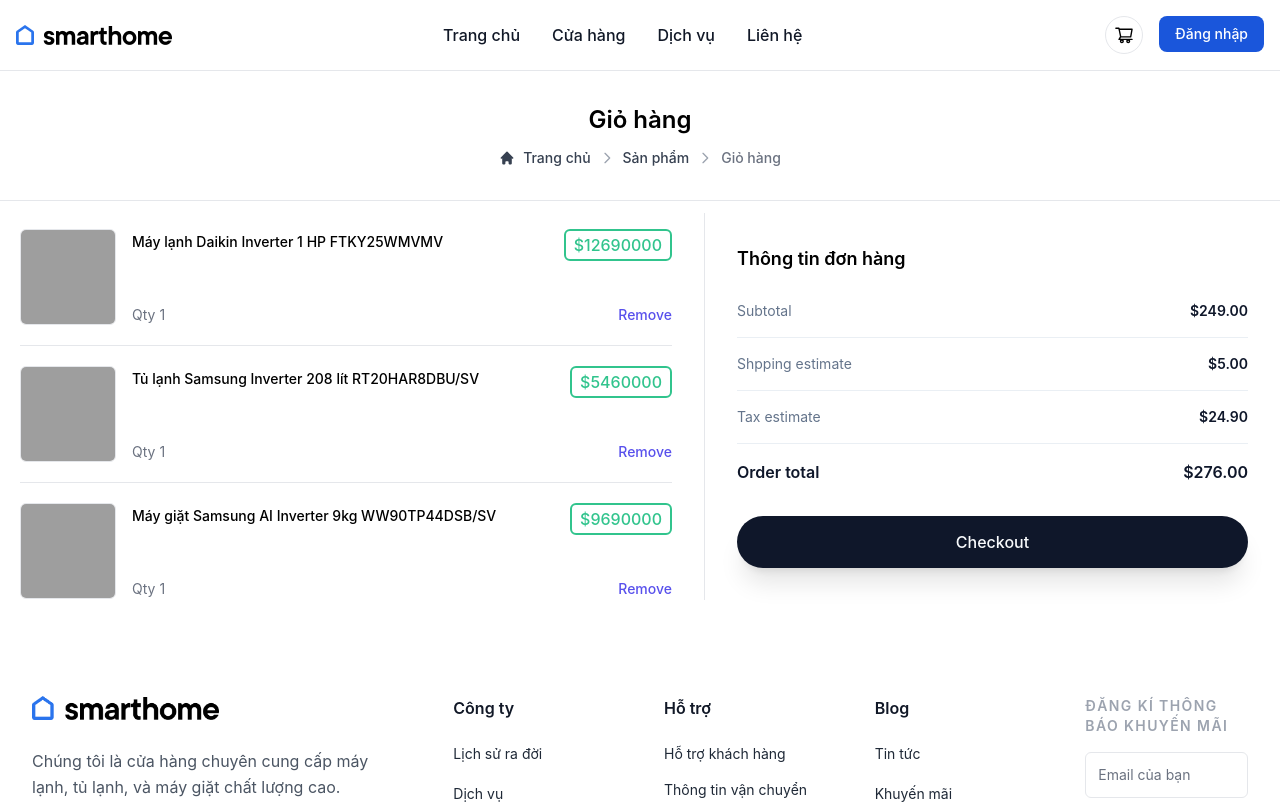
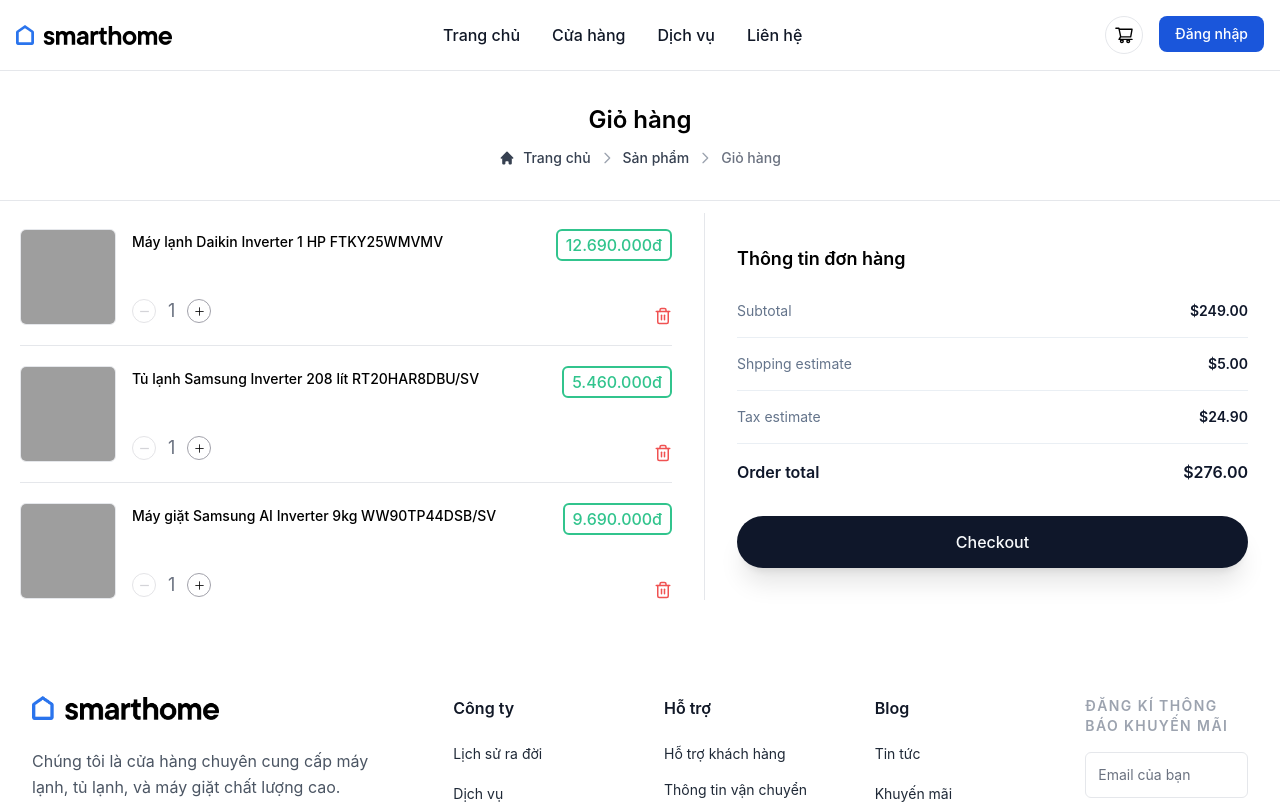
Before and after one commit to teamdptl/EcommerceApp, a React (Create React App) app in the folder client/: page /cart in a window 1280 px wide. Shown: the top 804 px of the page. Built offline with nearby package versions, Linux system fonts and the light colour scheme; grey boxes are pictures that could not be loaded.

Commit message:
thêm currency và sửa lại cart

```diff
--- a/client/src/components/main/CartItem.js
+++ b/client/src/components/main/CartItem.js
@@ -1,7 +1,16 @@
 // Tham khảo: https://tailwindui.com/components/ecommerce/components/shopping-carts , keyword: tailwind cart component
 // Xây dựng CartItem
 
+import formatMoney from "../../utils/currency";
+import {RiAddFill, RiSubtractFill} from "react-icons/ri";
+import {IoAddSharp} from "react-icons/io5";
+import {CiTrash} from "react-icons/ci";
+import {FiTrash2} from "react-icons/fi";
+import NumberInput from "./NumberInput";
+import {useEffect, useState} from "react";
+
 const CartItem = ({ item }) => {
+	const [quantity, setQuantity] = useState(1);
 	return (
 		<>
 			<li className="flex m-5 pt-5">
@@ -16,22 +25,23 @@
 				<div className="ml-4 flex flex-1 flex-col">
 					<div>
 						<div className="flex justify-between text-base font-medium text-gray-1000">
-							<h3 classname="w-auto">
-								<a class="text-sm" href={item.href}>{item.name}</a>
+							<h3 className="w-auto">
+								<a className="text-sm" href={item.href}>{item.name}</a>
 							</h3>
-							<p className=" h-8 ml-4 flex items-center border-2 rounded-md text-green-400 border-green-400 p-2" >${item.price} </p>
+							<p className=" h-8 ml-4 flex items-center border-2 rounded-md text-green-400 border-green-400 p-2" >{formatMoney(item.price)} </p>
 						</div>
 						<p className="mt-1 text-sm text-gray-500">{item.color}</p>
 					</div>
 					<div className="flex flex-1 items-end justify-between text-sm">
-						<p className="text-gray-500">Qty {item.quantity}</p>
+
+						<NumberInput value={quantity} onChange={(val) => setQuantity(val)}/>
 
 						<div className="flex">
 							<button
 								type="button"
-								className="font-medium text-indigo-600 hover:text-indigo-500"
+								className="font-medium text-red-500 hover:text-red-600"
 							>
-								Remove
+								<FiTrash2 size={18} />
 							</button>
 						</div>
 					</div>
--- /dev/null
+++ b/client/src/components/main/NumberInput.js
@@ -0,0 +1,25 @@
+import {RiSubtractFill} from "react-icons/ri";
+import {IoAddSharp} from "react-icons/io5";
+
+const NumberInput = ({value, onChange}) => {
+    return <>
+        <div className={"flex gap-3 items-center select-none"}>
+            <div className={`cursor-pointer rounded-full border w-6 h-6 flex justify-center items-center ${value <= 1 ? 'border-zinc-200': 'border-zinc-400'}`}
+                onClick={() => {
+                    const val = value > 1 ? value - 1 : value;
+                    onChange(val);
+                }}>
+                <RiSubtractFill size={15} className={`${value <= 1 ? 'text-zinc-300' : 'text-zinc-500'}`}/>
+            </div>
+            <p className="text-gray-500 text-lg">{value}</p>
+            <div className="cursor-pointer rounded-full border w-6 h-6 flex justify-center items-center border-zinc-400"
+                onClick={() => {
+                    onChange(value + 1);
+                }}>
+                <IoAddSharp size={13}/>
+            </div>
+        </div>
+    </>
+}
+
+export default NumberInput;
--- a/client/src/components/shop/ProductItem.js
+++ b/client/src/components/shop/ProductItem.js
@@ -1,11 +1,14 @@
 import { Rating } from "flowbite-react";
+import {Link} from "react-router-dom";
+import {FaCartPlus} from "react-icons/fa";
+import {IoCartOutline, IoHeart} from "react-icons/io5";
 const ProductItem = ({ product }) => {
     const ratingArr = Array(parseInt(product.rating, 10)).fill("");
     return (
 			<>
-				<div key={product.id} className="group relative border p-5 rounded-md">
-					<div className="aspect-h-1 aspect-w-1 w-full overflow-hidden rounded-md flex justify-center items-center group-hover:opacity-75">
-						<div class="h-52 w-52">
+				<a href={product.href} key={product.id} className="select-none cursor-pointer relative border p-5 rounded-md">
+					<div className="relative aspect-h-1 aspect-w-1 w-full overflow-hidden rounded-md flex justify-center items-center">
+						<div class="h-52 w-52 hover:opacity-75">
 							<img
 								src={product.imageSrc}
 								alt={product.imageAlt}
@@ -15,15 +18,12 @@
 					</div>
 					<div className="mt-4">
 						<h3 className="text-sm text-gray-700">
-							<a href={product.href}>
-								<span aria-hidden="true" className="absolute inset-0" />
-								{product.name}
-							</a>
+							{product.name}
 						</h3>
 						<p className="text-base mt-2 mb-2 font-medium text-red-700">{product.price}</p>
-						{product.rating > 0 ? (
+						{product.rating >= 0 ? (
 							<Rating>
-								{ratingArr.map((value, index) => (index <= product.rating ? <Rating.Star /> : <Rating.Star filled={false} />))}
+								{Array(5).fill('').map((value, index) => (index + 1 <= product.rating ? <Rating.Star /> : <Rating.Star filled={false} />))}
 								<p className="ml-2 text-sm font-medium text-gray-900">{product.rating}</p>
 								<p className="ml-2 text-xs font-medium text-gray-900">({product.numRate})</p>
 							</Rating>
@@ -31,7 +31,25 @@
 							<Rating></Rating>
 						)}
 					</div>
-				</div>
+					<div className={"bottom-0 left-0 right-0 grid grid-cols-2 gap-2 mt-3"}>
+						<button className="flex justify-center items-center bg-blue-600 text-white text-xs py-2 font-semibold rounded-xl"
+								onClick={(e)=> {
+									e.stopPropagation();
+									e.preventDefault();
+								}}
+						>
+							Thêm giỏ hàng
+						</button>
+						<button className={"flex justify-center items-center border border-red-500 text-red-500 text-xs py-2 font-semibold rounded-xl"}
+								onClick={(e)=> {
+									e.stopPropagation();
+									e.preventDefault();
+								}}
+						>
+							Yêu thích
+						</button>
+					</div>
+				</a>
 			</>
 		);
 }
--- /dev/null
+++ b/client/src/utils/currency.js
@@ -0,0 +1,5 @@
+const formatMoney = (price) => {
+    return new Intl.NumberFormat('vi-VN').format(price) + 'đ';
+}
+
+export default formatMoney;
```
